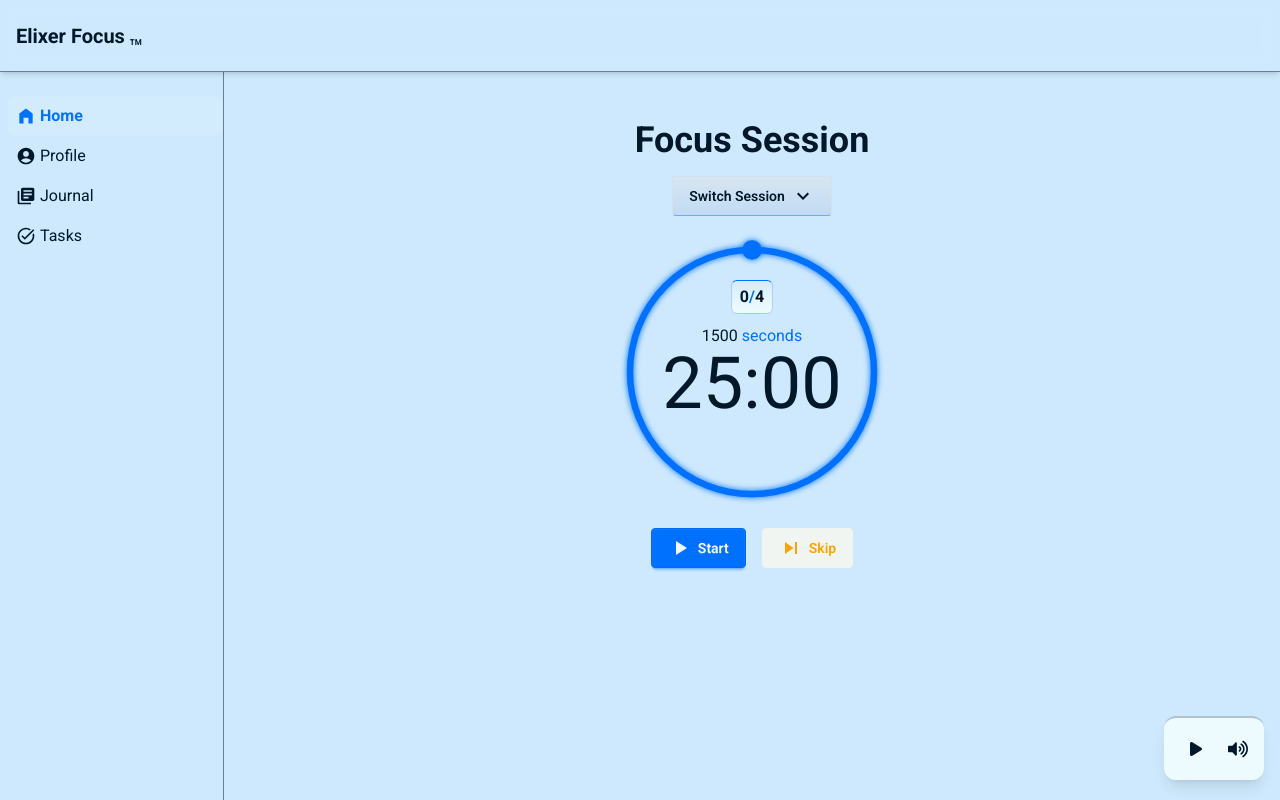
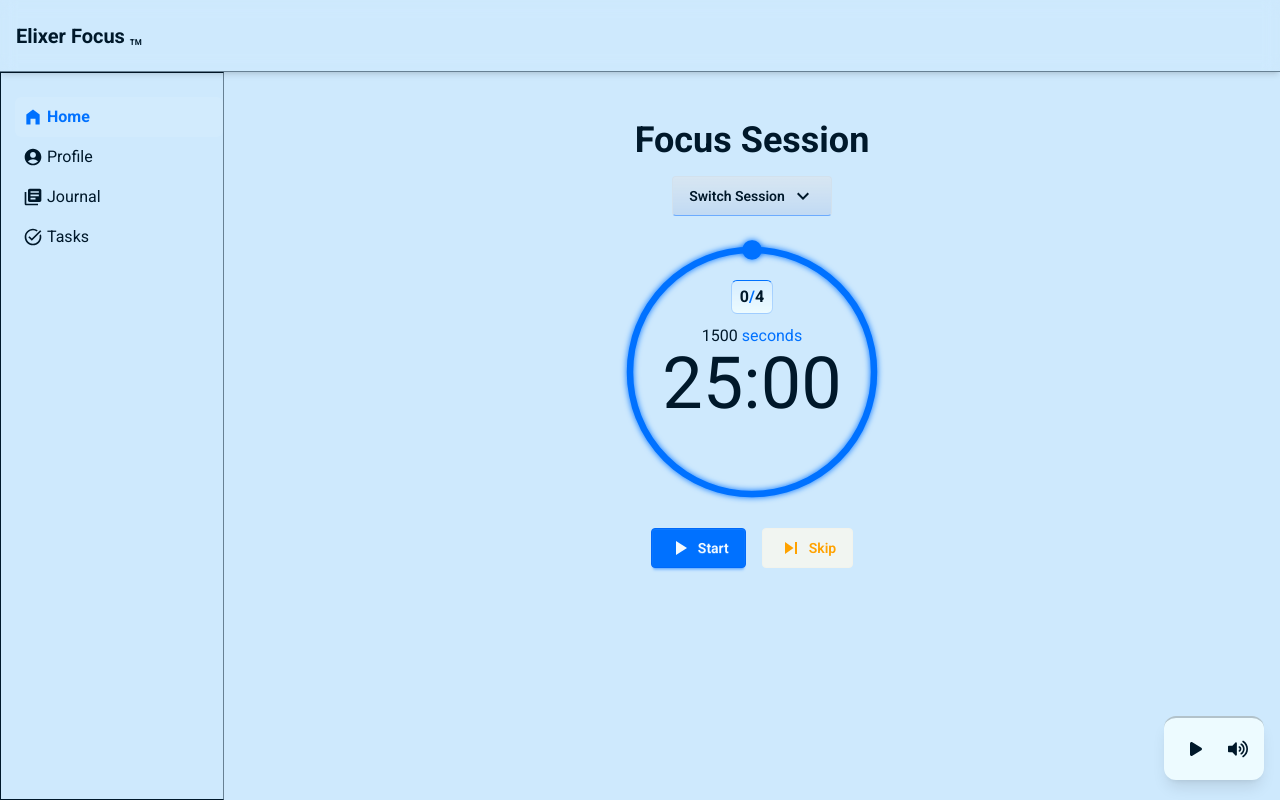
Before and after one commit to elixer-prince/elixer-focus, a React (Vite) app in the folder web/: page / in a window 1280 px wide. Built offline with nearby package versions, Linux system fonts and the light colour scheme.

Commit message:
fix(sidebar): improve padding for consistency
There was no left padding and being the right has a scrollbar this made both sides look uneven.

```diff
--- a/web/src/components/navigation/Sidebar/Index.tsx
+++ b/web/src/components/navigation/Sidebar/Index.tsx
@@ -8,11 +8,7 @@ import {
 
 const Sidebar = () => {
   return (
-    <nav
-      className={
-        "border-base-content/50 fixed top-(--navbar-height) bottom-0 hidden w-(--sidebar-width) flex-col border-r select-none md:flex"
-      }
-    >
+    <nav className="sidebar border-r-base-content/50 fixed top-(--navbar-height) bottom-0 hidden w-(--sidebar-width) flex-col border border-r pl-1.5 select-none md:flex">
       <ul className={"overflow-y-scroll pt-6 pl-2"}>
         <li>
           <SidebarLink to={"/"}>
```
